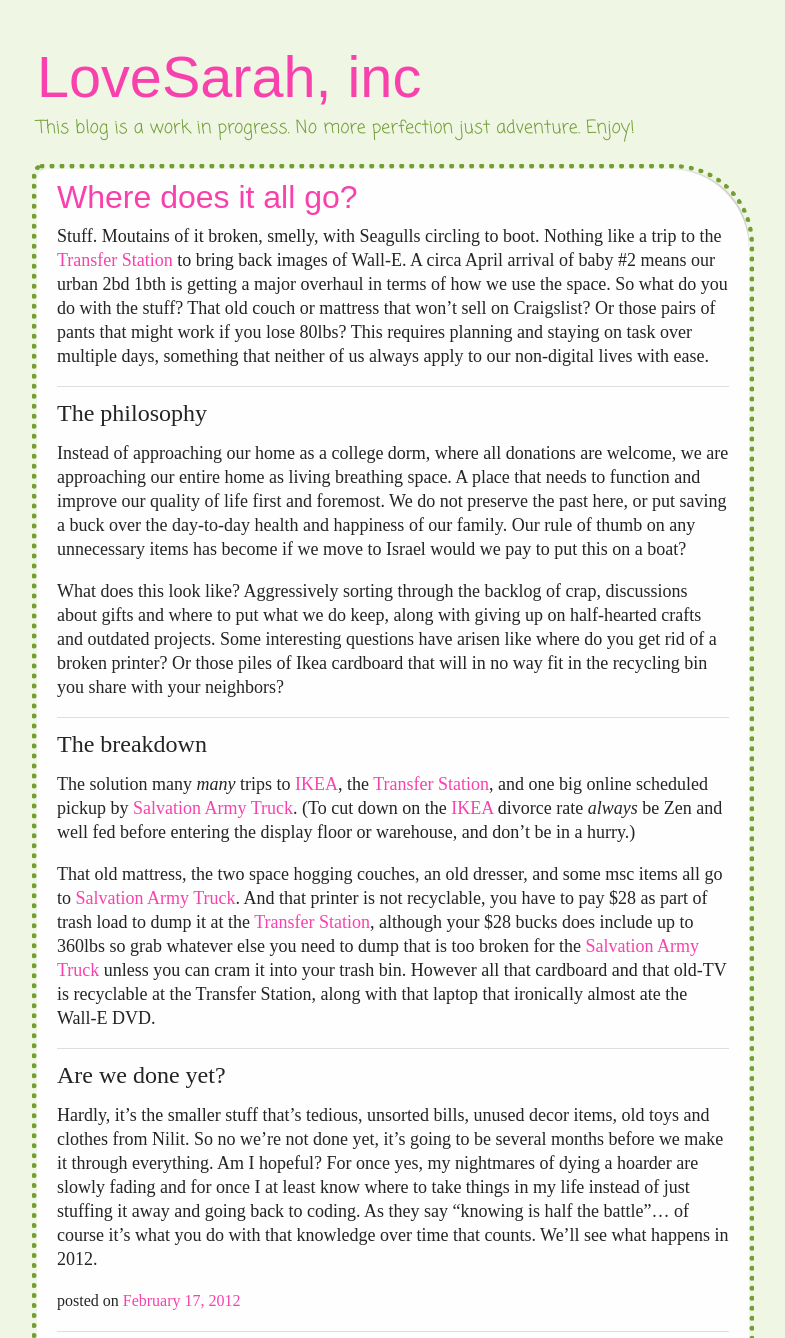
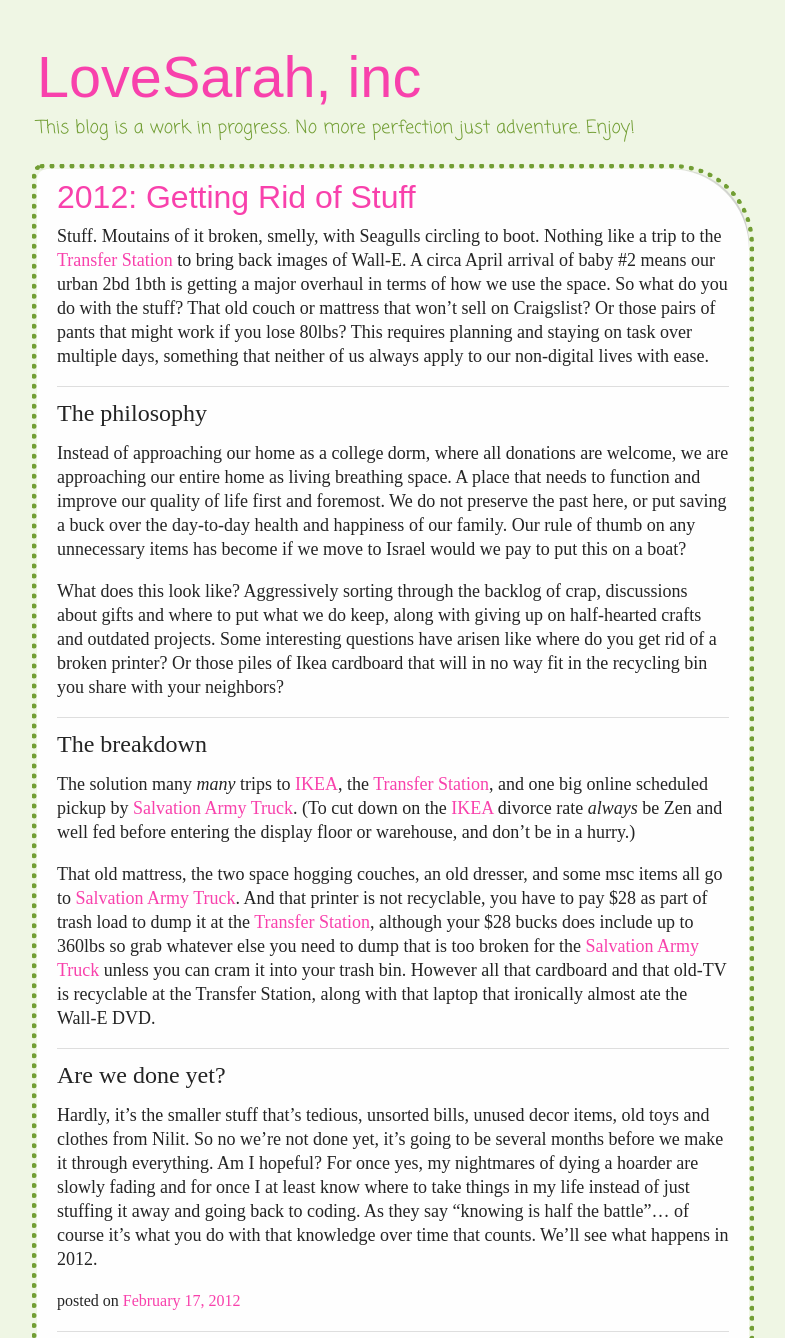
Before and after one commit to sarahp/jekyll_lovesarahinc, a Jekyll site: the page built from _posts/2012-02-17-2012-getting-rid-of-stuff.md, in a window 1280 px wide, cut to the strip 0-1338 px from the top of the page. Shown: the whole strip, without its empty margins (232-1017 px from the left). Built offline with Jekyll 4.4.1, drawn with Linux system fonts in a browser that asks for light colours; some web fonts are replaced; Markdown is read by kramdown in place of the engine named in the settings.

Commit message:
changing title on stuff post.

```diff
--- a/_posts/2012-02-17-to-function.md
+++ b/_posts/2012-02-17-2012-getting-rid-of-stuff.md
@@ -1,6 +1,6 @@
 ---
 layout: post
-title: "Where does it all go?"
+title: "2012: Getting Rid of Stuff"
 date: 2012-02-17 14:12:31 -0800
 tags:
 ---
```
